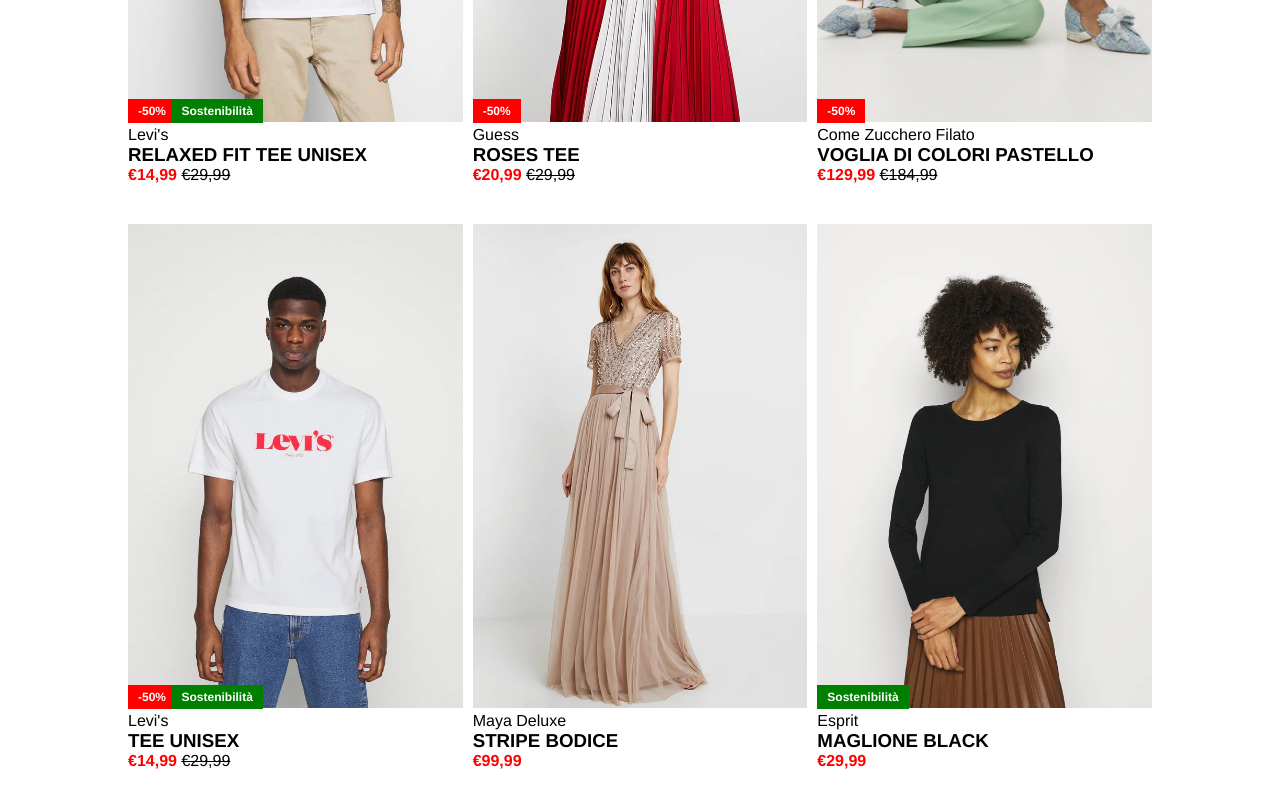
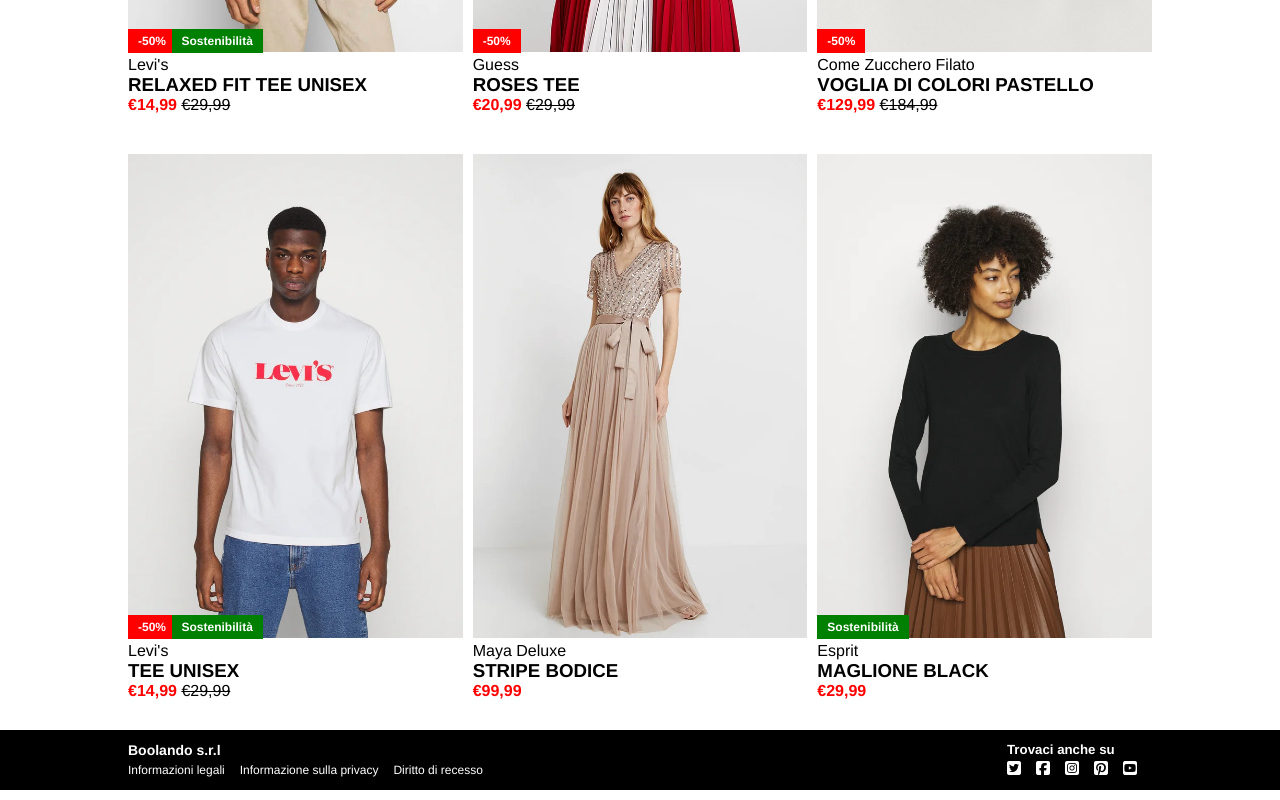
Before and after one commit to Sarasalzano/html-css-boolando, a plain HTML site: page index.html in a window 1280 px wide. Shown: the part 431-1231 px from the top of the page. Drawn offline with Linux system fonts and the light colour scheme.

Commit message:
esegui footer

```diff
--- a/css/style.css
+++ b/css/style.css
@@ -70,11 +70,8 @@ nav {
 .container {
     width: 80%;
     margin: 0 auto;
-    margin-top: 30px;
-    position: absolute;
     top: 5%;
     left: 10%;
-
 }
 
 .row {
@@ -95,8 +92,8 @@ nav {
 }
 
 .column img {
-max-width: 100%;
-cursor: pointer;
+    max-width: 100%;
+    cursor: pointer;
 }
 
 
@@ -154,3 +151,37 @@ cursor: pointer;
 .container:hover .hover {
     display: block;
 }
+
+
+/* footer */
+footer {
+    background-color: black;
+    height: 60px;
+    display: flex;
+    justify-content: center;
+}
+
+.footer-container {
+    width: 80%;
+    color: white;
+    display: flex;
+    justify-content: space-between;
+    align-items: center;
+}
+
+.footer-container li {
+    margin-right: 5px;
+}
+
+.social li {
+    margin-top: 3px;
+}
+
+h4 {
+    font-size: 14px;
+    margin-bottom: 5px;
+}
+
+.info li {
+    font-size: 12px;
+}
--- a/index.html
+++ b/index.html
@@ -51,9 +51,6 @@
                     <span class="discount-item">&euro;14,99</span> <s> &euro;29,99 </s>
                 </div>
             </div>
-
-
-
 
             <div class="column">
                 <img class="default-img" src="img/2.webp" alt="vestito donna">
@@ -124,11 +121,35 @@
                 </div>
             </div>
         </div>
+        <div class="footer">
 
+        </div>
     </main>
 
     <!--fondo pagina-->
-    <footer></footer>
+  <footer>
+        <div class="footer-container">
+            <div class="info">
+                <h4>Boolando s.r.l</h4>
+                <ul>
+                    <li><a href="#">Informazioni legali</li></a>
+                    <li><a href="#">Informazione sulla privacy</li></a>
+                    <li><a href="#">Diritto di recesso</li></a>
+                 </ul>
+            </div>
+
+            <div class="social">
+                <h5>Trovaci anche su</h5>
+                <ul>
+                    <li><a href="#"><i class="fa-brands fa-square-twitter"></i></a></li>
+                    <li><a href="#"><i class="fa-brands fa-square-facebook"></i></a></li>
+                    <li><a href="#"><i class="fa-brands fa-square-instagram"></i></a></li>
+                    <li><a href="#"><i class="fa-brands fa-square-pinterest"></i></a></li>
+                    <li><a href="#"><i class="fa-brands fa-square-youtube"></i></a></li>
+                </ul>
+            </div>
+        </div>
+  </footer>
 
 
 </body>
```
